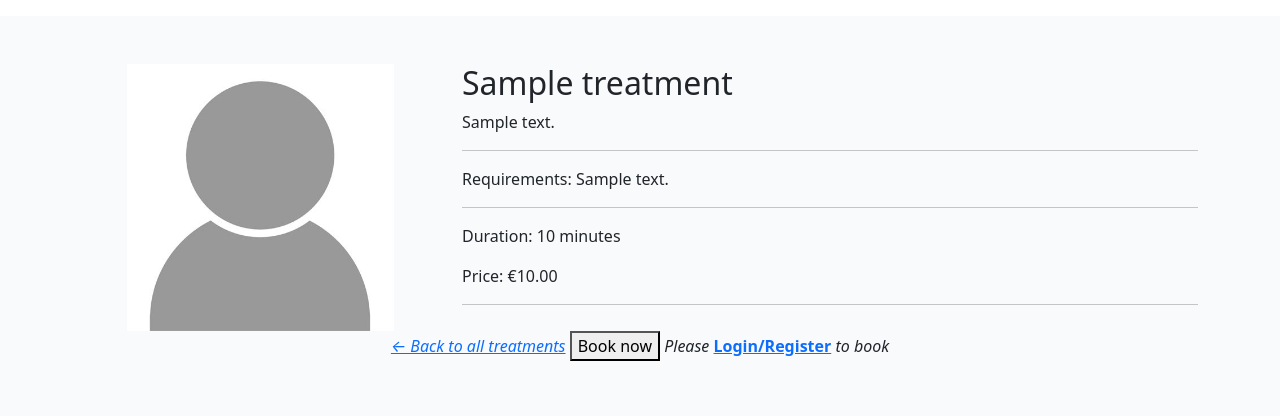
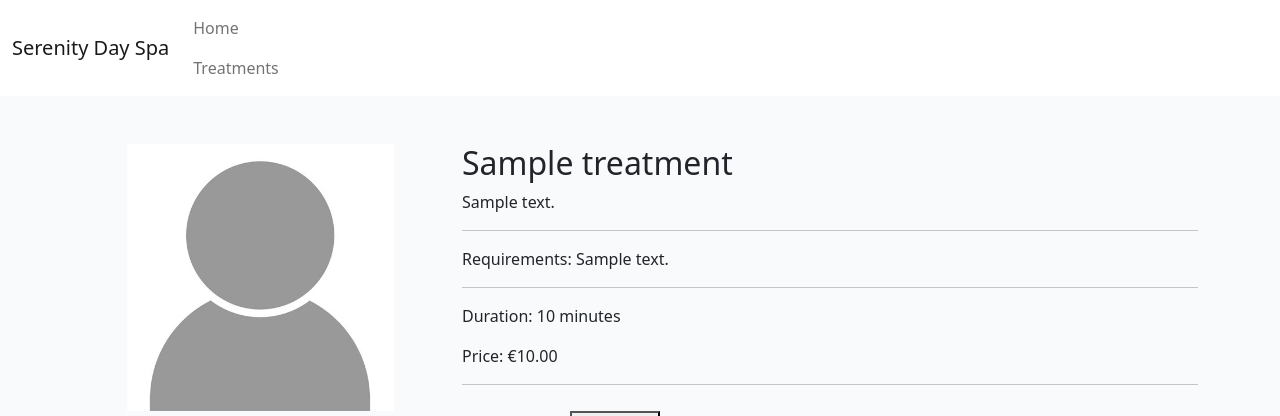
Before and after one commit to abigail-ryan/serenity-day-spa, a Django app: a page that uses templates/base.html in a window 1280 px wide. Shown: the top 416 px of the page. Run offline with Django 4.2, Linux system fonts and the light colour scheme; tables that the repository leaves empty hold one stand-in row (values such as "Sample post").

Commit message:
Add treatmnets link to nav bar in base.html

```diff
--- a/templates/base.html
+++ b/templates/base.html
@@ -31,7 +31,7 @@
     <!-- Navigation -->
     <nav class="navbar navbar-expand-lg navbar-light bg-white">
         <div class="container-fluid">
-            <!-- <a class="navbar-brand" href=""><span>Serenity Day Spa</span></a> -->
+            <a class="navbar-brand" href=""><span>Serenity Day Spa</span></a>
             <button class="navbar-toggler" type="button" data-bs-toggle="collapse" data-bs-target="#navbarText"
                 aria-controls="navbarText" aria-expanded="false" aria-label="Toggle navigation">
                 <span class="navbar-toggler-icon"></span>
@@ -39,8 +39,10 @@
             <div class="collapse navbar-collapse" id="navbarText">
                 <ul class="navbar-nav me-auto mb-2 mb-lg-0">
                     <li class="nav-item">
-                        <!-- <a class="nav-link {% if request.path == home_url %}active{% endif %}" aria-current="page"
-                            href="#">Home</a> -->
+                        <a class="nav-link {% if request.path == home_url %}active{% endif %}" aria-current="page"
+                            href="#">Home</a>
+                            <a class="nav-link {% if request.path == treatments_url %}active{% endif %}" aria-current="page"
+                            href="{% url 'treatments' %}">Treatments</a>
                     </li>
 
                 </ul>
```
